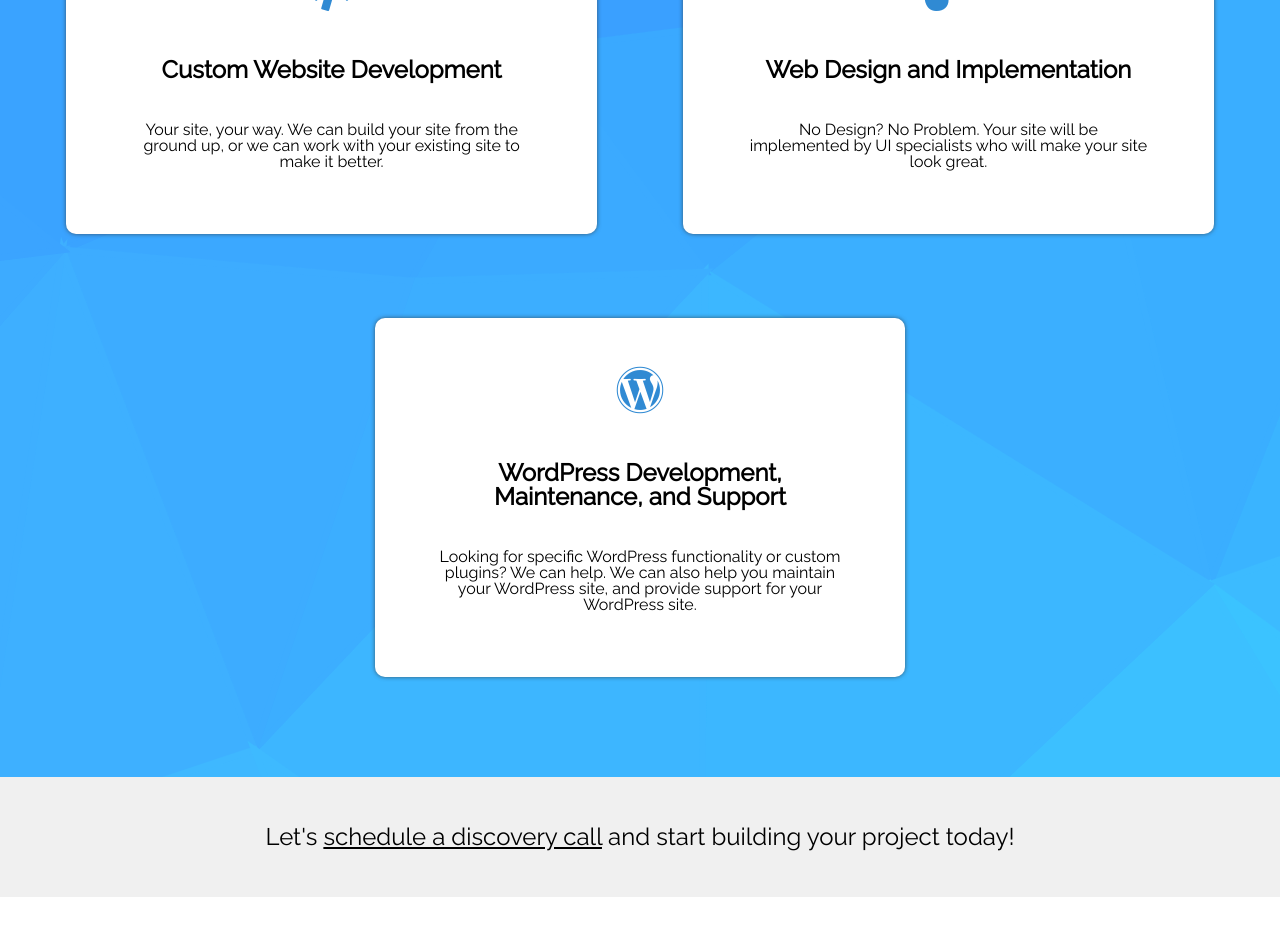
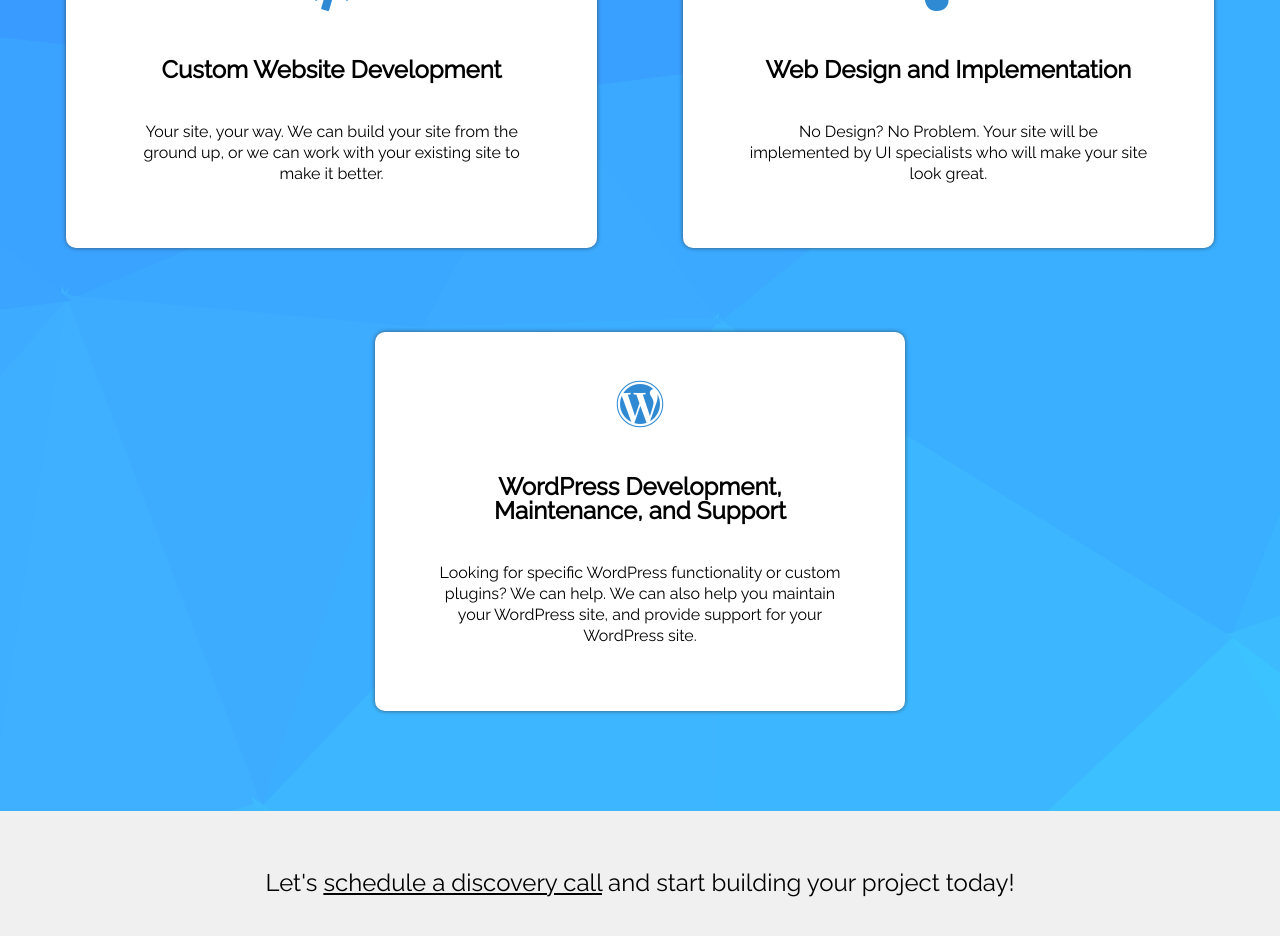
Before and after one commit to RubenPonce/react-portfolio, a React (Create React App) app: page / in a window 1280 px wide. Shown: the part 3120-4056 px from the top of the page. Before the commit the page ends 4017 px from the top, so only its background shows below. Built offline with nearby package versions, Linux system fonts and the light colour scheme; some icons are missing; a web font is replaced by a local one.

Commit message:
Increase margin-top of .project-intro to 17rem on max-width: 460px.

```diff
--- a/src/App.css
+++ b/src/App.css
@@ -122,6 +122,9 @@ html {
 }
 .project-intro{
     margin-top: 13rem;
+    @media (max-width: 460px) {
+        margin-top: 17rem;
+    }
 }
 .projects-intro h2{
     margin-top:10rem;
@@ -408,8 +411,9 @@ nav a:hover {
 }
 
 .service-text {
-  font-size: 1rem;
-    margin: 1rem 0 1rem 0;
+    font-weight: 400;
+    line-height: 1.3;
+    margin-bottom: 1em;
 }
 
 @media (max-width: 767px) {
@@ -435,8 +439,14 @@ nav a:hover {
     padding: 3rem 0;
     font-size: 1.5rem;
     font-family: "Raleway", sans-serif;
+    line-height: 2;
     & a {
       color: #000;
       text-decoration: underline;
+        @media (max-width: 767px) {
+            margin: 0 auto;
+            max-width: 75%;
+        }
     }
+
 }
```
